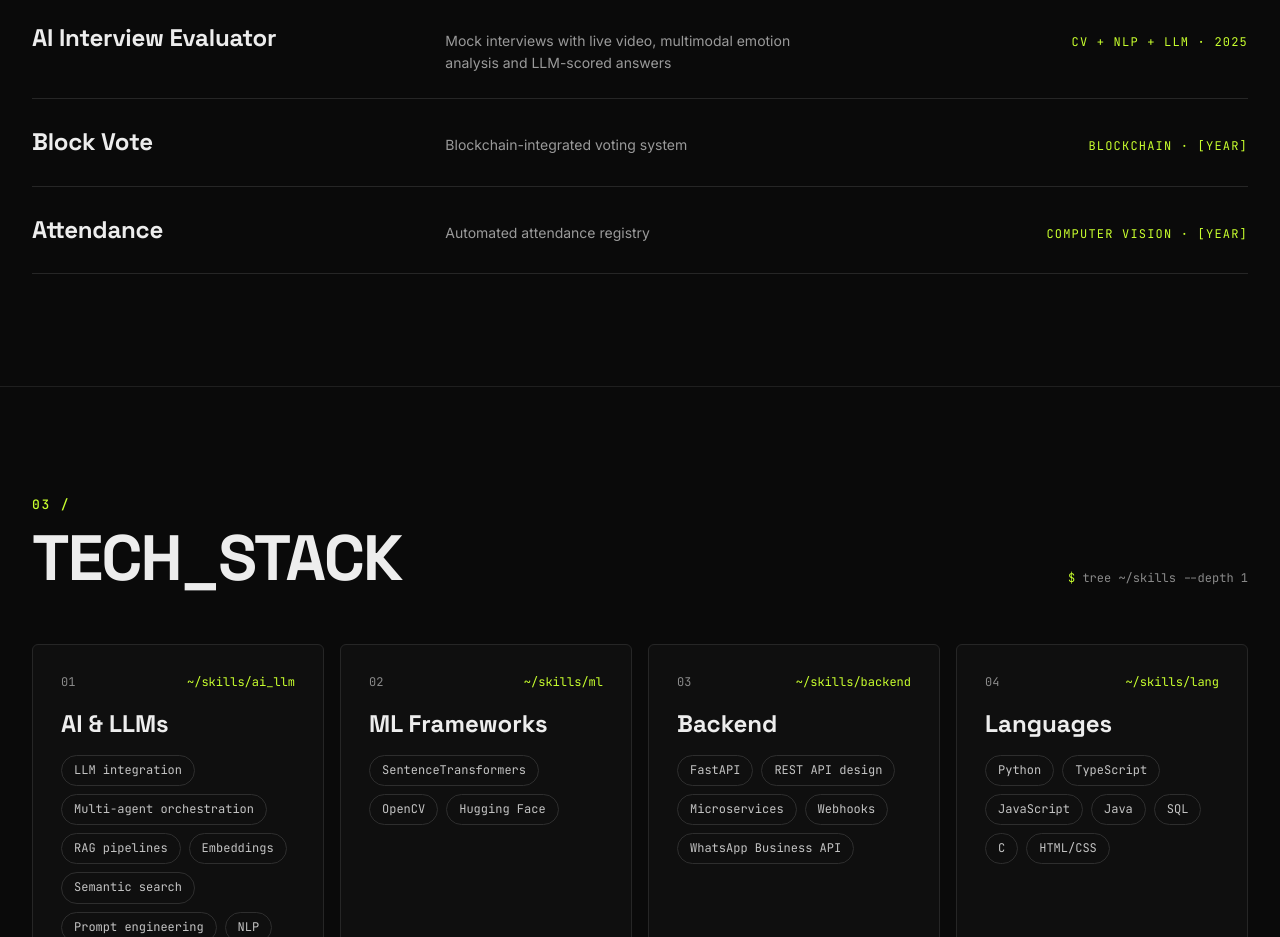
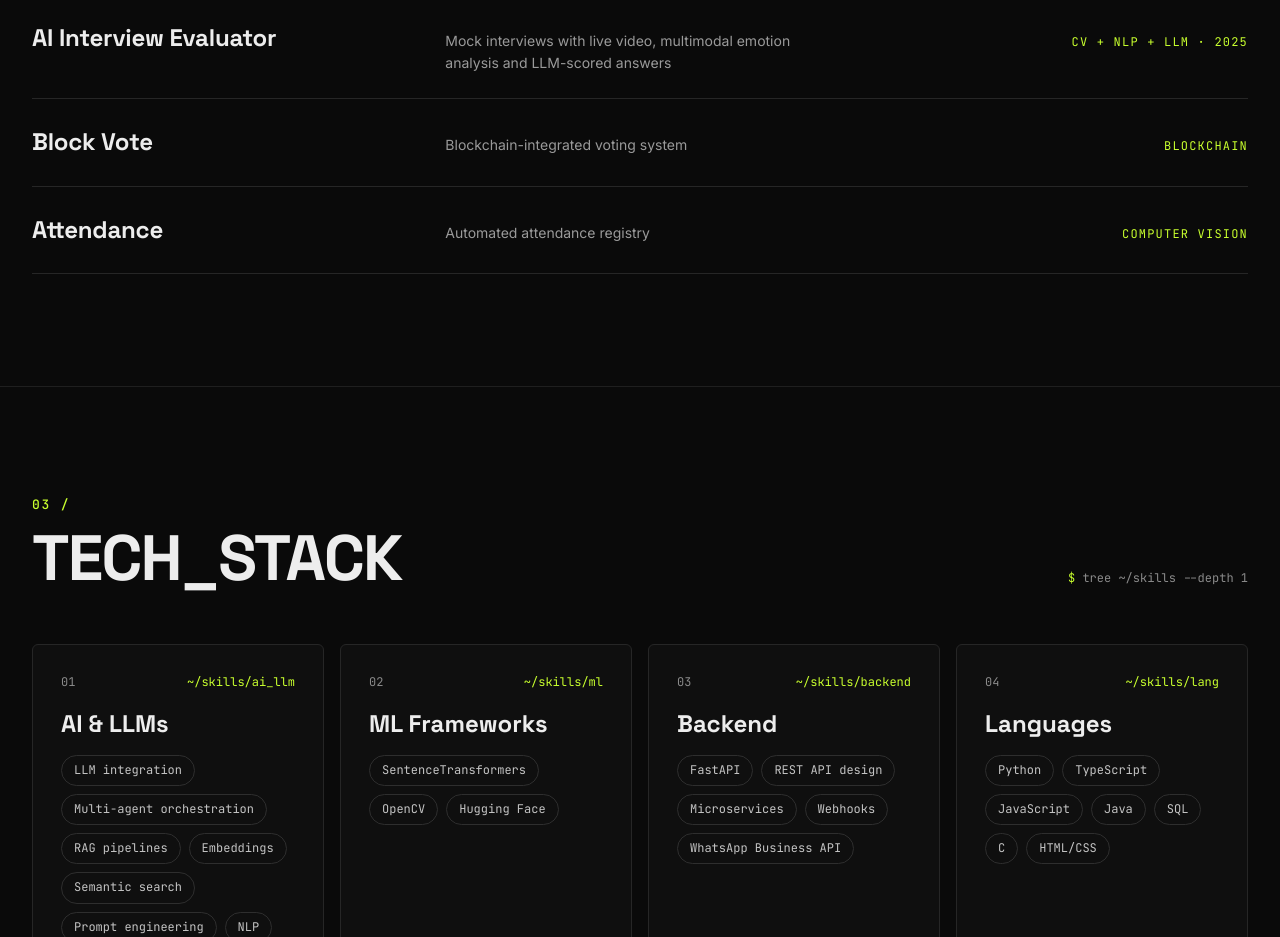
Before and after one commit to Albimathew62/portfolio, a plain HTML site: page index.html in a window 1280 px wide. Shown: the part 3660-4597 px from the top of the page. Drawn offline with Linux system fonts and the light colour scheme.

Commit message:
changed year

```diff
--- a/index.html
+++ b/index.html
@@ -212,13 +212,13 @@ a{color:#EDEDED;text-decoration:none;transition:color .2s}a:hover{color:#C8FF2E}
 <div style="display: grid; grid-template-columns: repeat(auto-fit, minmax(220px, 1fr)); gap: 8px 24px; align-items: baseline; padding: 24px 0; border-bottom: 1px solid #262626">
 <span style="font-family: 'Space Grotesk', sans-serif; font-size: 24px; font-weight: 700; letter-spacing: -0.01em">Block Vote</span>
 <span style="font-family: 'Inter', sans-serif; color: #9A9A9A; font-size: 14px">Blockchain-integrated voting system</span>
-<span style="color: #C8FF2E; font-size: 12px; letter-spacing: 0.1em; text-align: right">BLOCKCHAIN · [YEAR]</span>
+<span style="color: #C8FF2E; font-size: 12px; letter-spacing: 0.1em; text-align: right">BLOCKCHAIN</span>
 </div>
 
 <div style="display: grid; grid-template-columns: repeat(auto-fit, minmax(220px, 1fr)); gap: 8px 24px; align-items: baseline; padding: 24px 0; border-bottom: 1px solid #262626">
 <span style="font-family: 'Space Grotesk', sans-serif; font-size: 24px; font-weight: 700; letter-spacing: -0.01em">Attendance</span>
 <span style="font-family: 'Inter', sans-serif; color: #9A9A9A; font-size: 14px">Automated attendance registry</span>
-<span style="color: #C8FF2E; font-size: 12px; letter-spacing: 0.1em; text-align: right">COMPUTER VISION · [YEAR]</span>
+<span style="color: #C8FF2E; font-size: 12px; letter-spacing: 0.1em; text-align: right">COMPUTER VISION</span>
 </div>
 
 </div>
```
